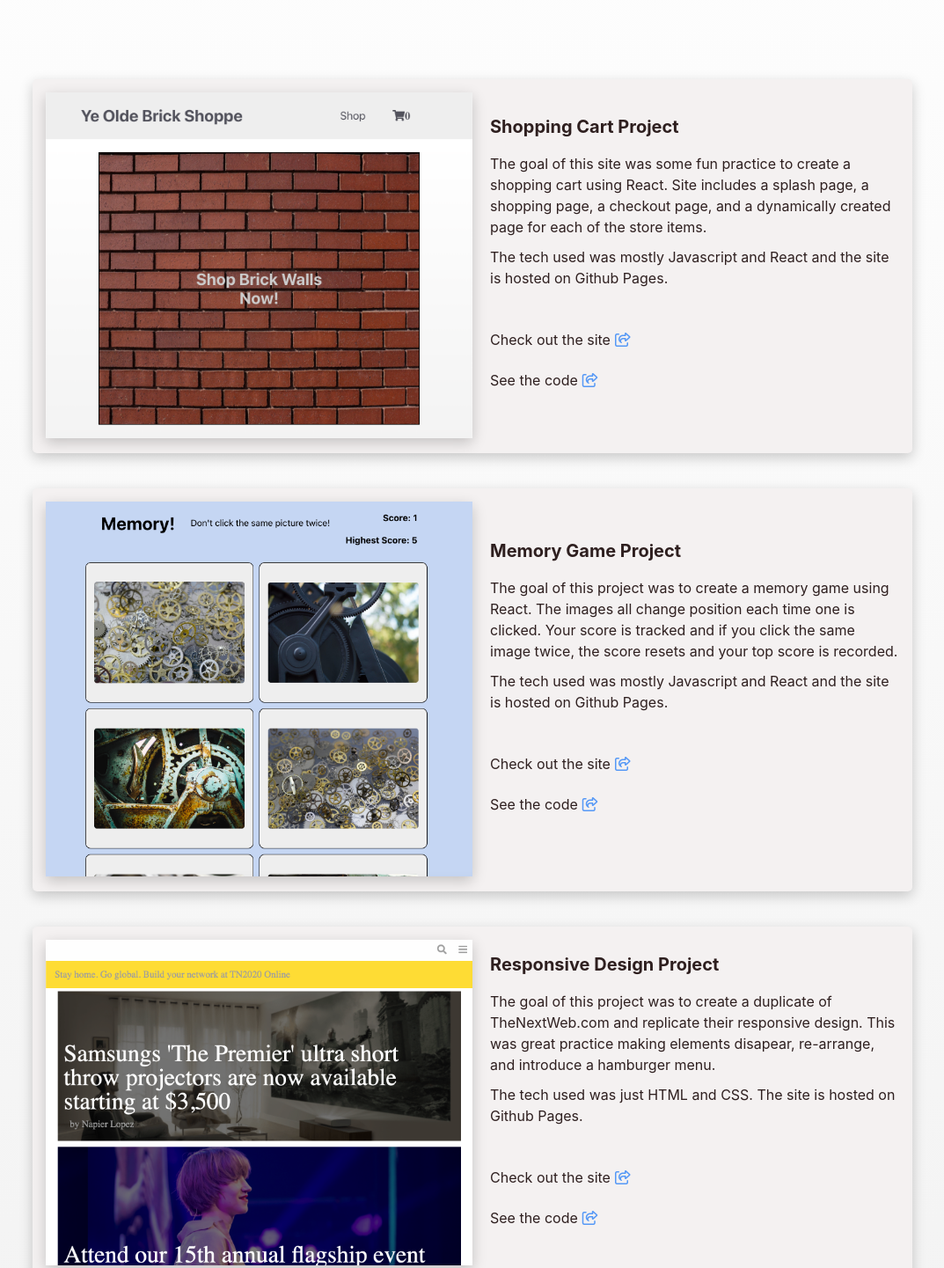
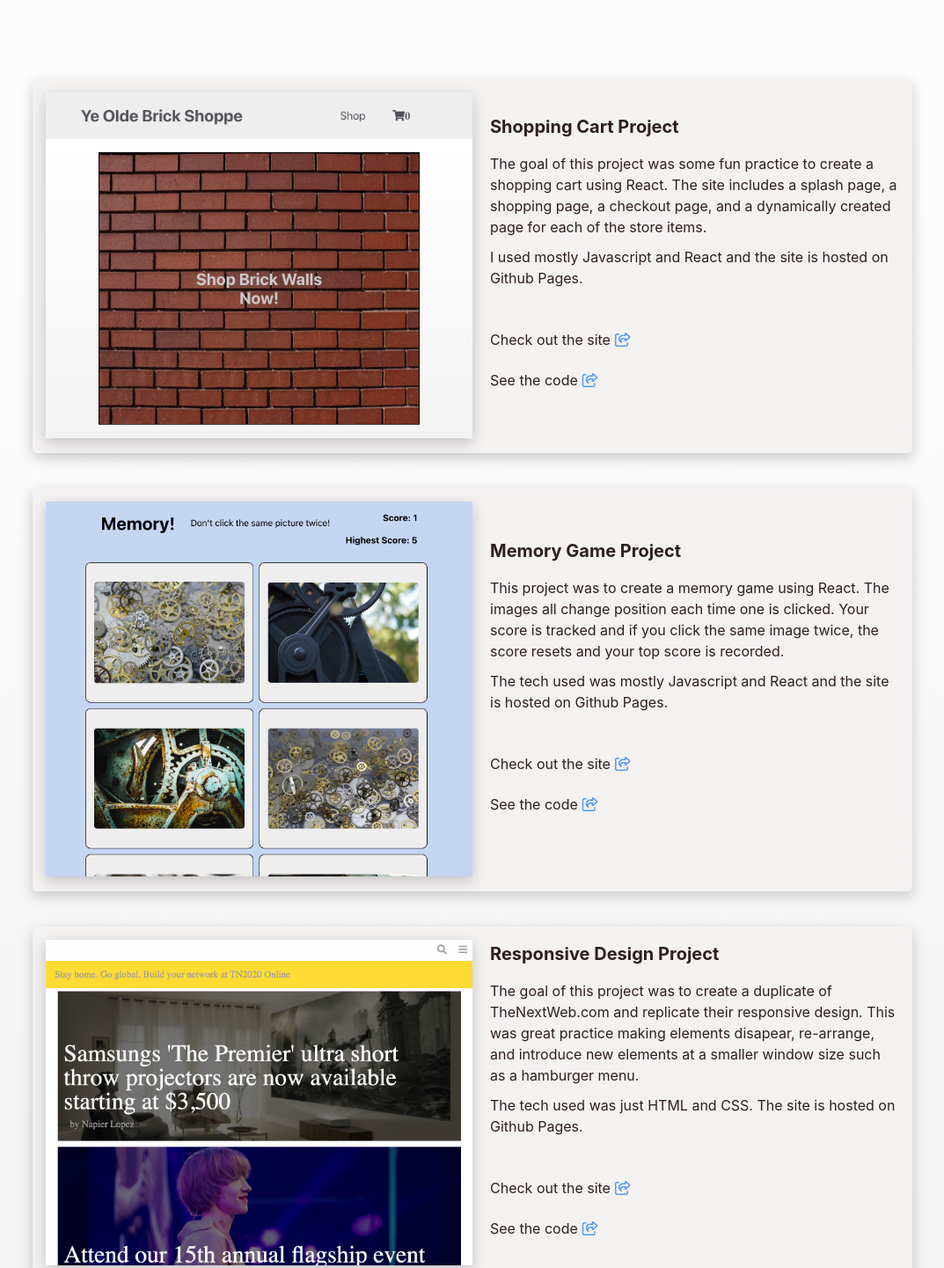
Before and after one commit to a6macleod/portfolio-page, a React (Create React App) app: page / in a window 1280 px wide. Shown: the part 382-1823 px from the top of the page at 88% size, without its empty margins (103-1176 px from the left). Built offline with nearby package versions, Linux system fonts and the light colour scheme.

Commit message:
update README

```diff
--- a/src/App.js
+++ b/src/App.js
@@ -16,9 +16,9 @@ function App() {
     {
       title: "Shopping Cart Project",
       goal:
-        "The goal of this site was some fun practice to create a shopping cart using React. Site includes a splash page, a shopping page, a checkout page, and a dynamically created page for each of the store items.",
+        "The goal of this project was some fun practice to create a shopping cart using React. The site includes a splash page, a shopping page, a checkout page, and a dynamically created page for each of the store items.",
       tech:
-        "The tech used was mostly Javascript and React and the site is hosted on Github Pages.",
+        "I used mostly Javascript and React and the site is hosted on Github Pages.",
       link: "https://a6macleod.github.io/react_shopping_cart/",
       code: "https://github.com/a6macleod/react_shopping_cart",
       img: brickWall,
@@ -28,7 +28,7 @@ function App() {
     {
       title: "Memory Game Project",
       goal:
-        "The goal of this project was to create a memory game using React. The images all change position each time one is clicked. Your score is tracked and if you click the same image twice, the score resets and your top score is recorded.",
+        "This project was to create a memory game using React. The images all change position each time one is clicked. Your score is tracked and if you click the same image twice, the score resets and your top score is recorded.",
       tech:
         "The tech used was mostly Javascript and React and the site is hosted on Github Pages.",
       link: "https://a6macleod.github.io/memory-game/",
@@ -40,7 +40,7 @@ function App() {
     {
       title: "Responsive Design Project",
       goal:
-        "The goal of this project was to create a duplicate of TheNextWeb.com and replicate their responsive design. This was great practice making elements disapear, re-arrange, and introduce a hamburger menu. ",
+        "The goal of this project was to create a duplicate of TheNextWeb.com and replicate their responsive design. This was great practice making elements disapear, re-arrange, and introduce new elements at a smaller window size such as a hamburger menu. ",
       tech:
         "The tech used was just HTML and CSS. The site is hosted on Github Pages.",
       link: "https://a6macleod.github.io/responsive-design/#",
```
Also changed, not shown: 1 other file (tests, documents, lock files or other folders).
